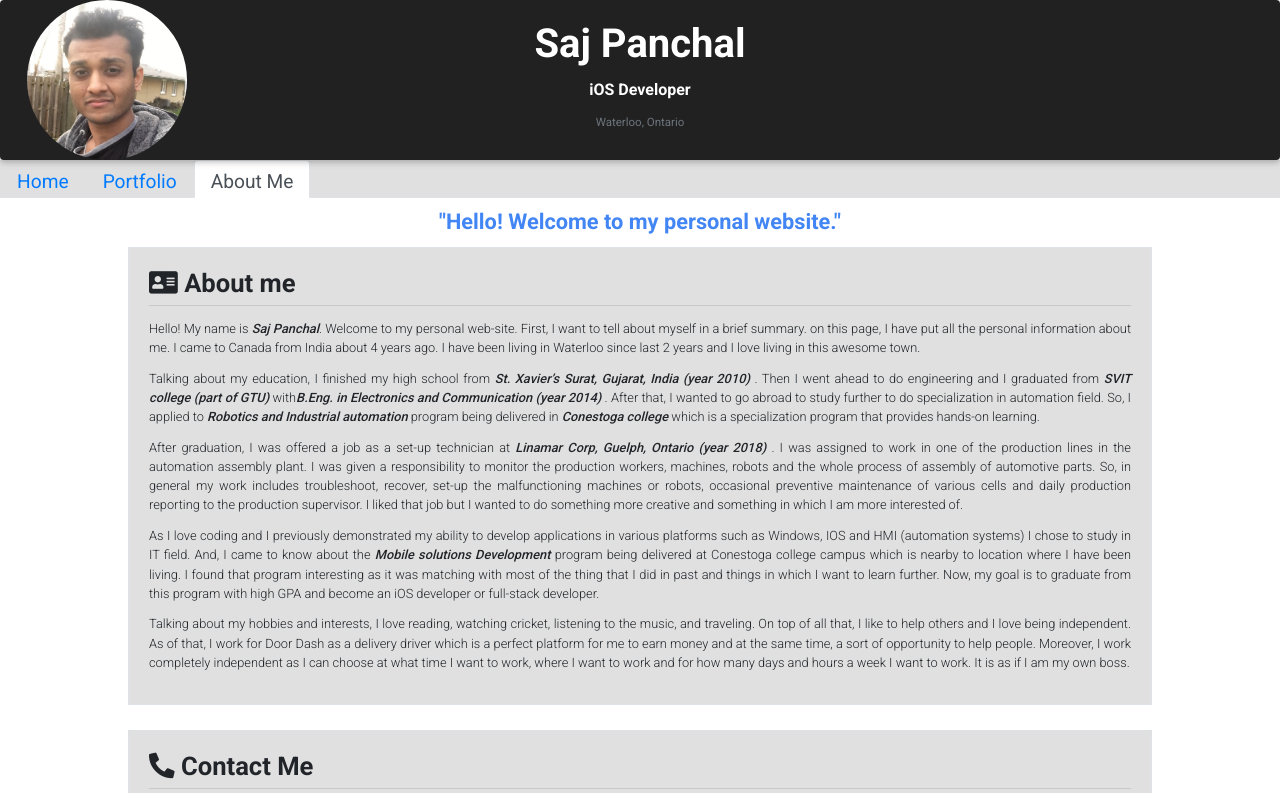
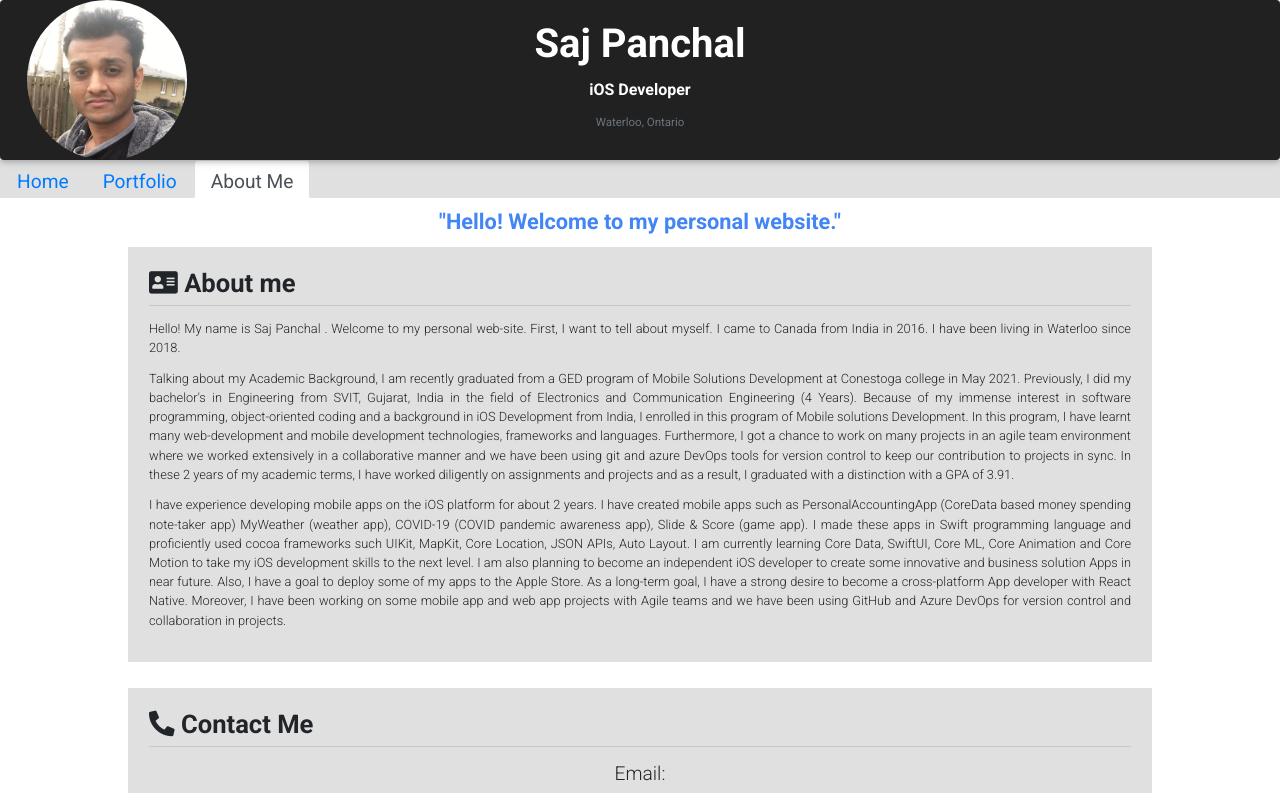
Before and after one commit to sajpanchal/saj-portfolio, a React (Create React App) app: page /aboutme in a window 1280 px wide. Shown: the top 793 px of the page. Built offline with nearby package versions, Linux system fonts and the light colour scheme.

Commit message:
updated about us intro section.

```diff
--- a/package.json
+++ b/package.json
@@ -14,7 +14,7 @@
     "debug": "^4.3.1",
     "joi-browser": "^13.4.0",
     "mdb-ui-kit": "^3.2.0",
-    "mdbreact": "^5.0.1",
+    "mdbreact": "^5.1.0",
     "react": "^17.0.1",
     "react-browser-router": "^2.1.2",
     "react-dom": "^17.0.1",
--- a/src/aboutme.js
+++ b/src/aboutme.js
@@ -76,85 +76,46 @@ class AboutMe extends React.Component {
           </h3>
           <hr className="linebreak"></hr>
           <p className="biotext">
-            <span class="first_letter">H</span>ello! My name is
-            <strong>
-              {" "}
-              <i> Saj Panchal</i>
-            </strong>
-            . Welcome to my personal web-site. First, I want to tell about
-            myself in a brief summary. on this page, I have put all the personal
-            information about me. I came to Canada from India about 4 years ago.
-            I have been living in Waterloo since last 2 years and I love living
-            in this awesome town.
+            <span class="first_letter">H</span>ello! My name is Saj Panchal .
+            Welcome to my personal web-site. First, I want to tell about myself.
+            I came to Canada from India in 2016. I have been living in Waterloo
+            since 2018.
           </p>
           <p className="biotext">
-            Talking about my education, I finished my high school from
-            <strong>
-              <i> St. Xavier’s Surat, Gujarat, India (year 2010) </i>
-            </strong>
-            . Then I went ahead to do engineering and I graduated from
-            <strong>
-              {" "}
-              <i>SVIT college (part of GTU)</i>{" "}
-            </strong>{" "}
-            with
-            <strong>
-              <i>B.Eng. in Electronics and Communication (year 2014) </i>
-            </strong>
-            . After that, I wanted to go abroad to study further to do
-            specialization in automation field. So, I applied to
-            <strong>
-              {" "}
-              <i>Robotics and Industrial automation</i>
-            </strong>{" "}
-            program being delivered in{" "}
-            <strong>
-              {" "}
-              <i>Conestoga college </i>
-            </strong>{" "}
-            which is a specialization program that provides hands-on learning.
+            Talking about my Academic Background, I am recently graduated from a
+            GED program of Mobile Solutions Development at Conestoga college in
+            May 2021. Previously, I did my bachelor's in Engineering from SVIT,
+            Gujarat, India in the field of Electronics and Communication
+            Engineering (4 Years). Because of my immense interest in software
+            programming, object-oriented coding and a background in iOS
+            Development from India, I enrolled in this program of Mobile
+            solutions Development. In this program, I have learnt many
+            web-development and mobile development technologies, frameworks and
+            languages. Furthermore, I got a chance to work on many projects in
+            an agile team environment where we worked extensively in a
+            collaborative manner and we have been using git and azure DevOps
+            tools for version control to keep our contribution to projects in
+            sync. In these 2 years of my academic terms, I have worked
+            diligently on assignments and projects and as a result, I graduated
+            with a distinction with a GPA of 3.91.
           </p>
           <p className="biotext">
-            After graduation, I was offered a job as a set-up technician at
-            <strong>
-              {" "}
-              <em> Linamar Corp, Guelph, Ontario (year 2018)</em>{" "}
-            </strong>
-            . I was assigned to work in one of the production lines in the
-            automation assembly plant. I was given a responsibility to monitor
-            the production workers, machines, robots and the whole process of
-            assembly of automotive parts. So, in general my work includes
-            troubleshoot, recover, set-up the malfunctioning machines or robots,
-            occasional preventive maintenance of various cells and daily
-            production reporting to the production supervisor. I liked that job
-            but I wanted to do something more creative and something in which I
-            am more interested of.
-          </p>
-          <p className="biotext">
-            As I love coding and I previously demonstrated my ability to develop
-            applications in various platforms such as Windows, IOS and HMI
-            (automation systems) I chose to study in IT field. And, I came to
-            know about the
-            <strong>
-              {" "}
-              <i> Mobile solutions Development </i>
-            </strong>
-            program being delivered at Conestoga college campus which is nearby
-            to location where I have been living. I found that program
-            interesting as it was matching with most of the thing that I did in
-            past and things in which I want to learn further. Now, my goal is to
-            graduate from this program with high GPA and become an iOS developer
-            or full-stack developer.
-          </p>
-          <p className="biotext">
-            Talking about my hobbies and interests, I love reading, watching
-            cricket, listening to the music, and traveling. On top of all that,
-            I like to help others and I love being independent. As of that, I
-            work for Door Dash as a delivery driver which is a perfect platform
-            for me to earn money and at the same time, a sort of opportunity to
-            help people. Moreover, I work completely independent as I can choose
-            at what time I want to work, where I want to work and for how many
-            days and hours a week I want to work. It is as if I am my own boss.
+            I have experience developing mobile apps on the iOS platform for
+            about 2 years. I have created mobile apps such as
+            PersonalAccountingApp (CoreData based money spending note-taker app)
+            MyWeather (weather app), COVID-19 (COVID pandemic awareness app),
+            Slide & Score (game app). I made these apps in Swift programming
+            language and proficiently used cocoa frameworks such UIKit, MapKit,
+            Core Location, JSON APIs, Auto Layout. I am currently learning Core
+            Data, SwiftUI, Core ML, Core Animation and Core Motion to take my
+            iOS development skills to the next level. I am also planning to
+            become an independent iOS developer to create some innovative and
+            business solution Apps in near future. Also, I have a goal to deploy
+            some of my apps to the Apple Store. As a long-term goal, I have a
+            strong desire to become a cross-platform App developer with React
+            Native. Moreover, I have been working on some mobile app and web app
+            projects with Agile teams and we have been using GitHub and Azure
+            DevOps for version control and collaboration in projects.
           </p>
         </div>
         <div className="bg-light border" id="divContent">
```
Also changed, not shown: 1 other file (tests, documents, lock files or other folders).
